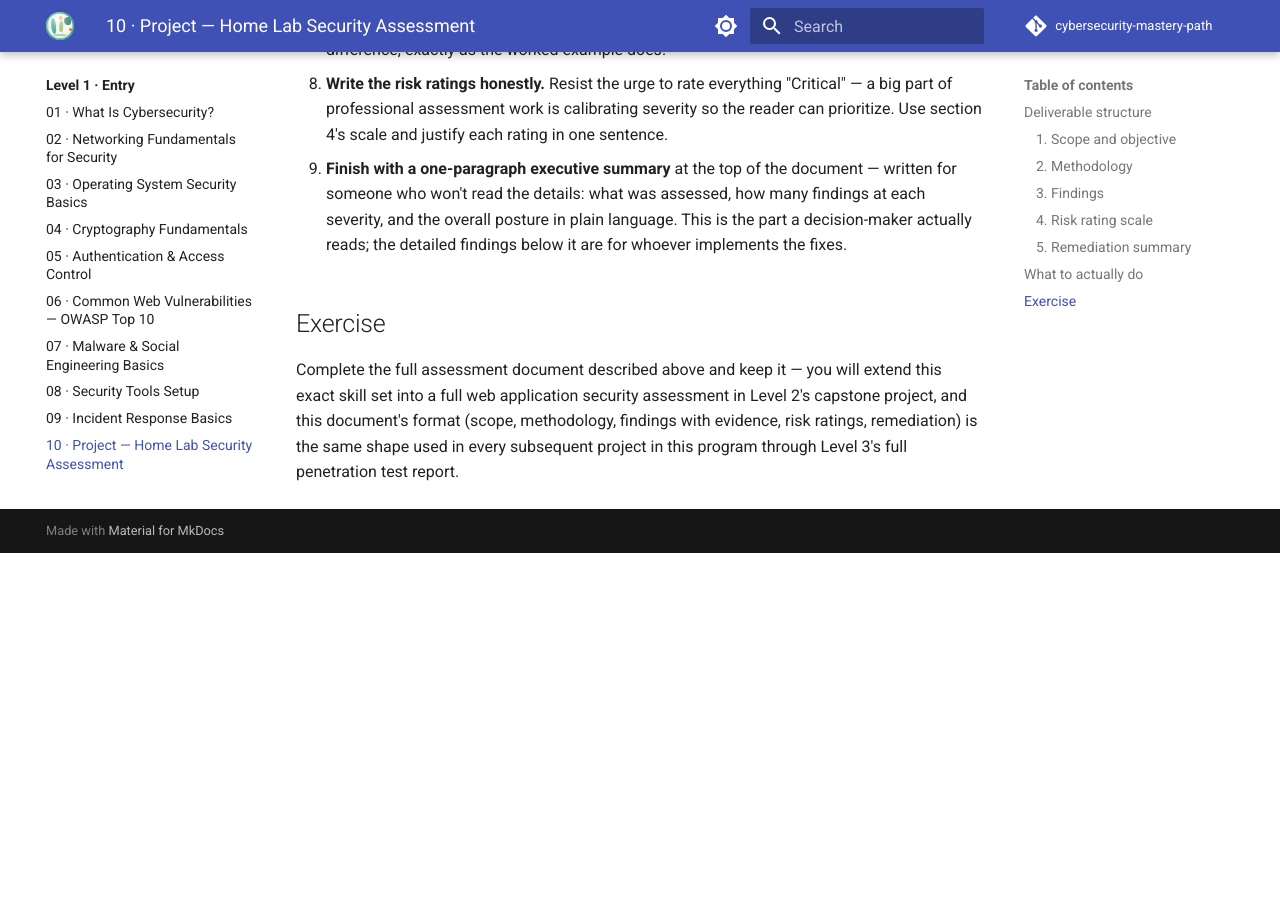
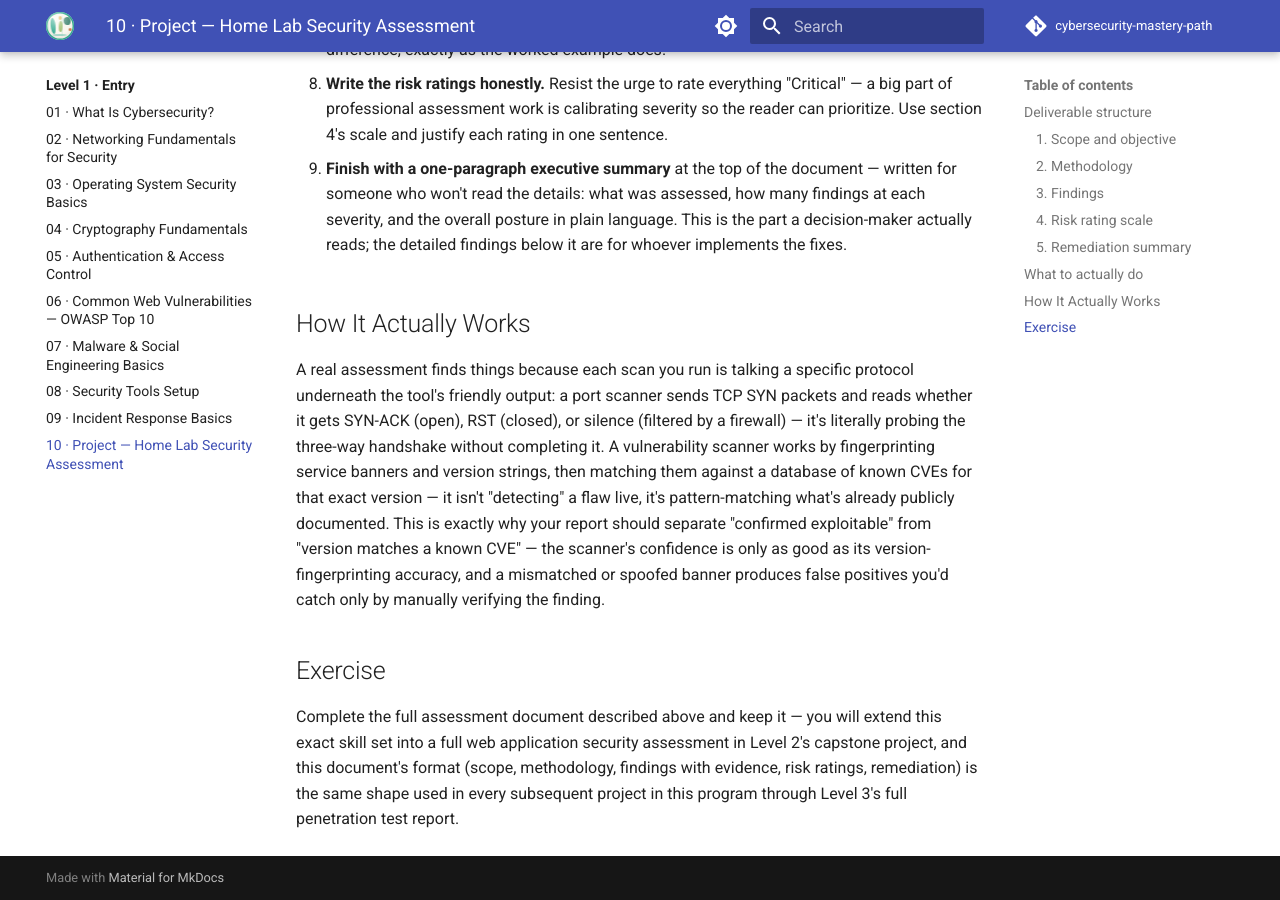
Before and after one commit to SIGILIPELLI/cybersecurity-mastery-path, an MkDocs documentation site: the page built from docs/level-1/10-project-home-lab-assessment.md, in a window 1280 px wide and 900 px high, scrolled down 3062 px. Built offline with MkDocs 1.6.1 and Material for MkDocs 9.7.7, drawn with Linux system fonts in a browser that asks for light colours; comment, search, counter and statistics services are not loaded; before the commit the page ends 3615 px from its top, so only the background shows below that.

Commit message:
Add 'How It Actually Works' explanations to remaining real content modules
Co-Authored-By: Claude Sonnet 5 <noreply@anthropic.com>

```diff
--- a/docs/level-1/10-project-home-lab-assessment.md
+++ b/docs/level-1/10-project-home-lab-assessment.md
@@ -124,6 +124,10 @@ A table mapping each finding to its status after your hardening pass:
    plain language. This is the part a decision-maker actually reads; the
    detailed findings below it are for whoever implements the fixes.
 
+## How It Actually Works
+
+A real assessment finds things because each scan you run is talking a specific protocol underneath the tool's friendly output: a port scanner sends TCP SYN packets and reads whether it gets SYN-ACK (open), RST (closed), or silence (filtered by a firewall) — it's literally probing the three-way handshake without completing it. A vulnerability scanner works by fingerprinting service banners and version strings, then matching them against a database of known CVEs for that exact version — it isn't "detecting" a flaw live, it's pattern-matching what's already publicly documented. This is exactly why your report should separate "confirmed exploitable" from "version matches a known CVE" — the scanner's confidence is only as good as its version-fingerprinting accuracy, and a mismatched or spoofed banner produces false positives you'd catch only by manually verifying the finding.
+
 ## Exercise
 
 Complete the full assessment document described above and keep it — you will
```
